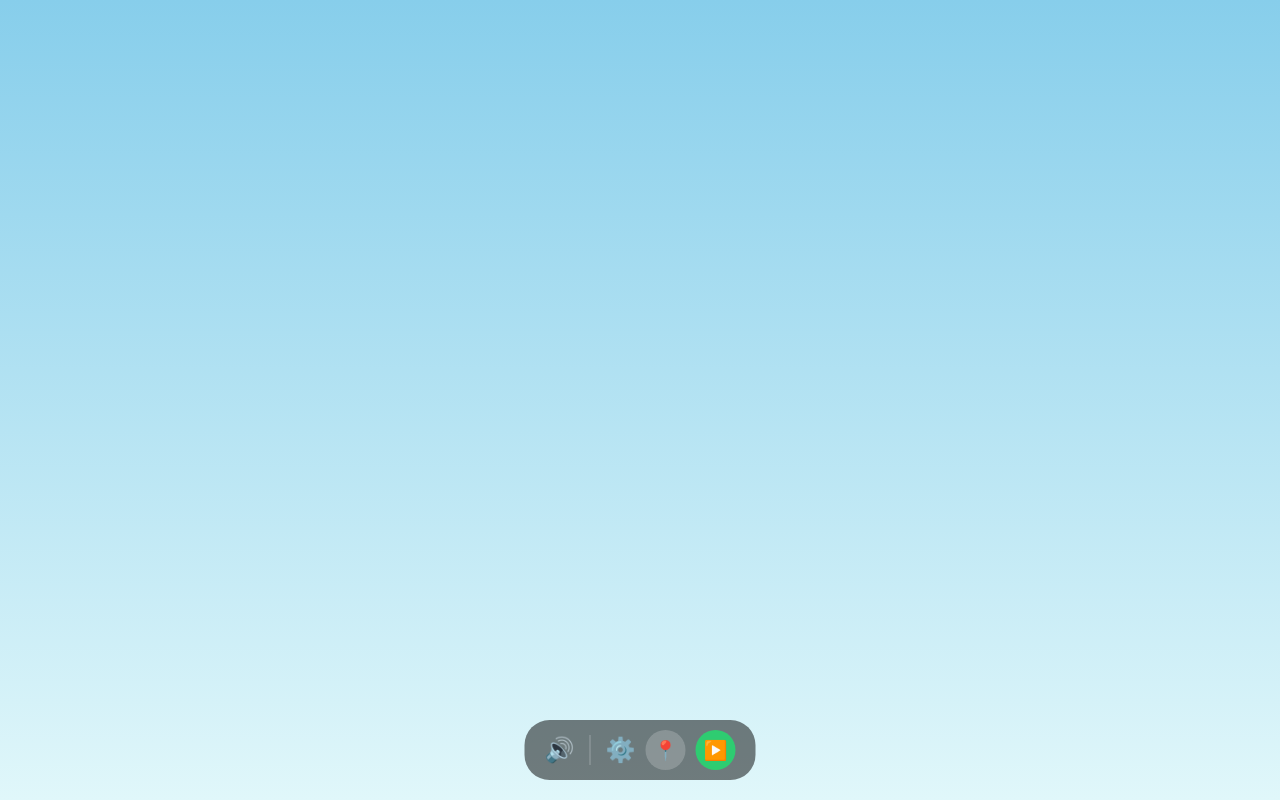
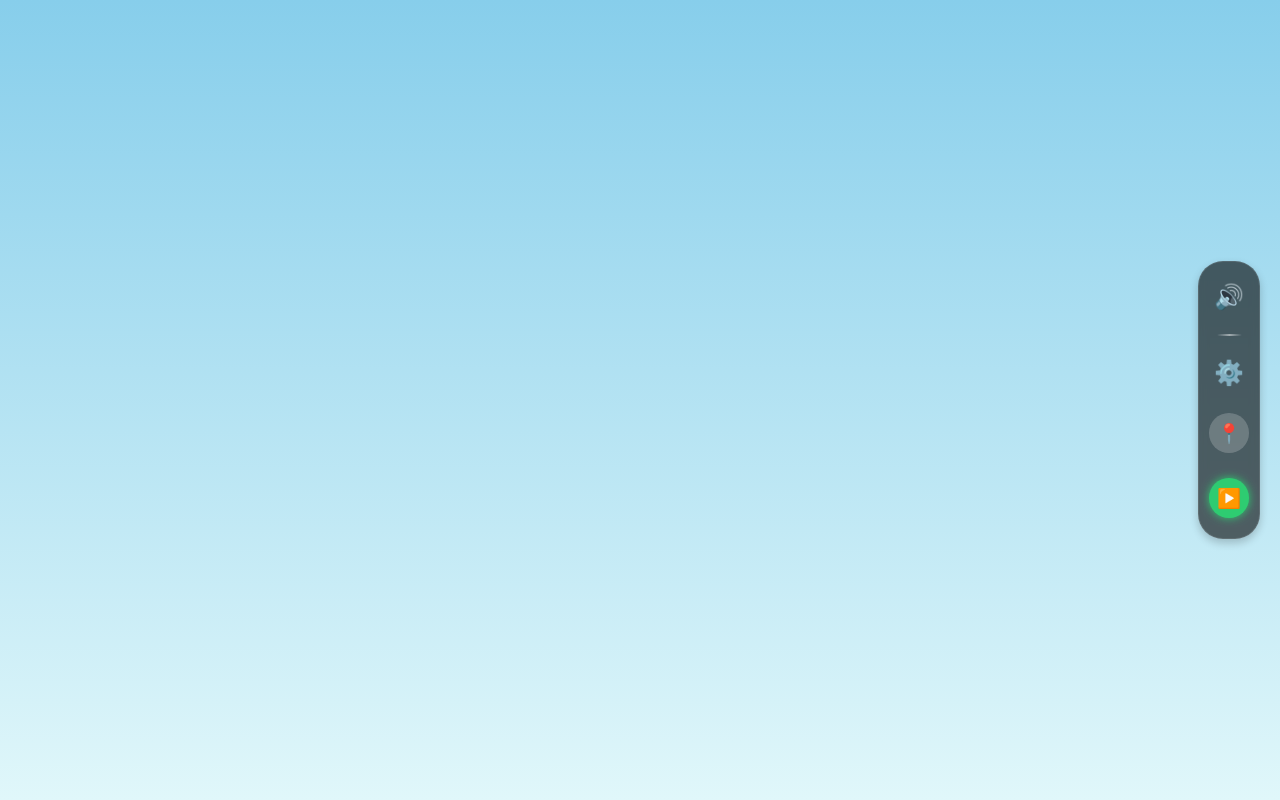
Before and after one commit to atsukitanaka0922/Onaragenerator, a React (Vite) app: page / in a window 1280 px wide. Both pictures are taken after a click on the button "スタート". Built offline with nearby package versions, Linux system fonts and the light colour scheme.

Commit message:
Initial commit

```diff
--- a/src/components/ControlPanel.jsx
+++ b/src/components/ControlPanel.jsx
@@ -3,15 +3,46 @@ import styled from 'styled-components';
 
 const Panel = styled.div`
   position: fixed;
-  bottom: 20px;
-  left: 50%;
-  transform: translateX(-50%);
-  background-color: rgba(0, 0, 0, 0.5);
-  padding: 10px 15px;
+  right: 20px;
+  top: 50%;
+  transform: translateY(-50%);
+  background-color: rgba(0, 0, 0, 0.6);
+  padding: 15px 10px;
   border-radius: 25px;
   display: flex;
+  flex-direction: column;
   align-items: center;
+  gap: 15px;
   z-index: 10;
+  box-shadow: 0 4px 8px rgba(0, 0, 0, 0.2);
+  backdrop-filter: blur(5px);
+  border: 1px solid rgba(255, 255, 255, 0.1);
+  transition: all 0.3s ease;
+
+  &:hover {
+    background-color: rgba(0, 0, 0, 0.7);
+    box-shadow: 0 6px 12px rgba(0, 0, 0, 0.3);
+  }
+
+  /* モバイル対応 */
+  @media (max-width: 768px) {
+    right: 10px;
+    padding: 12px 8px;
+    gap: 12px;
+  }
+
+  /* 小さい画面での対応 */
+  @media (max-height: 500px) {
+    padding: 8px 6px;
+    gap: 8px;
+
+    /* ボタンサイズも小さく */
+    button {
+      width: 32px;
+      height: 32px;
+      font-size: 1.2rem;
+    }
+  }
 `;
 
 const SoundButton = styled.button`
@@ -25,10 +56,16 @@ const SoundButton = styled.button`
   display: flex;
   justify-content: center;
   align-items: center;
-  transition: transform 0.2s;
+  transition: all 0.2s ease;
+  border-radius: 50%;
 
   &:hover {
     transform: scale(1.1);
+    background-color: rgba(255, 255, 255, 0.1);
+  }
+
+  &:active {
+    transform: scale(0.95);
   }
 `;
 
@@ -43,10 +80,16 @@ const SettingsButton = styled.button`
   display: flex;
   justify-content: center;
   align-items: center;
-  transition: transform 0.2s;
+  transition: all 0.2s ease;
+  border-radius: 50%;
 
   &:hover {
     transform: scale(1.1);
+    background-color: rgba(255, 255, 255, 0.1);
+  }
+
+  &:active {
+    transform: scale(0.95);
   }
 `;
 
@@ -57,16 +100,22 @@ const SpawnButton = styled.button`
   height: 40px;
   border-radius: 50%;
   border: none;
-  margin: 0 5px;
+  margin: 5px 0;
   display: flex;
   justify-content: center;
   align-items: center;
   font-size: 1.2rem;
   cursor: pointer;
   transition: all 0.3s;
+  box-shadow: ${props => props.active ? '0 0 8px #f44336' : 'none'};
 
   &:hover {
     transform: scale(1.1);
+    background-color: ${props => props.active ? '#e53935' : 'rgba(255, 255, 255, 0.3)'};
+  }
+
+  &:active {
+    transform: scale(0.95);
   }
 `;
 
@@ -77,24 +126,31 @@ const AutoFartButton = styled.button`
   height: 40px;
   border-radius: 50%;
   border: none;
-  margin: 0 5px;
+  margin: 5px 0;
   display: flex;
   justify-content: center;
   align-items: center;
   font-size: 1.2rem;
   cursor: pointer;
   transition: all 0.3s;
+  box-shadow: ${props => props.isActive ? '0 0 8px #e74c3c' : '0 0 8px #2ecc71'};
 
   &:hover {
     transform: scale(1.1);
+    background-color: ${props => props.isActive ? '#c0392b' : '#27ae60'};
+  }
+
+  &:active {
+    transform: scale(0.95);
   }
 `;
 
 const Divider = styled.div`
-  width: 1px;
-  height: 30px;
-  background-color: rgba(255, 255, 255, 0.3);
-  margin: 0 10px;
+  width: 25px;
+  height: 2px;
+  background: linear-gradient(to right, rgba(255, 255, 255, 0), rgba(255, 255, 255, 0.5), rgba(255, 255, 255, 0));
+  margin: 2px 0;
+  border-radius: 1px;
 `;
 
 function ControlPanel({
@@ -121,19 +177,20 @@ function ControlPanel({
 
   return (
     <Panel>
-      <SoundButton onClick={toggleSound}>
+      <SoundButton onClick={toggleSound} title="効果音のオン/オフ">
         {isSoundOn ? '🔊' : '🔇'}
       </SoundButton>
 
       <Divider />
 
-      <SettingsButton onClick={toggleSettingsPanel}>
+      <SettingsButton onClick={toggleSettingsPanel} title="設定パネル">
         ⚙️
       </SettingsButton>
 
       <SpawnButton
         active={isSettingSpawn}
         onClick={toggleSettingSpawn}
+        title="スポーン地点の設定"
       >
         📍
       </SpawnButton>
@@ -141,6 +198,7 @@ function ControlPanel({
       <AutoFartButton
         isActive={isAutoFartEnabled}
         onClick={toggleAutoFart}
+        title={isAutoFartEnabled ? "自動おなら停止" : "自動おなら開始"}
       >
         {isAutoFartEnabled ? '⏹️' : '▶️'}
       </AutoFartButton>
```
